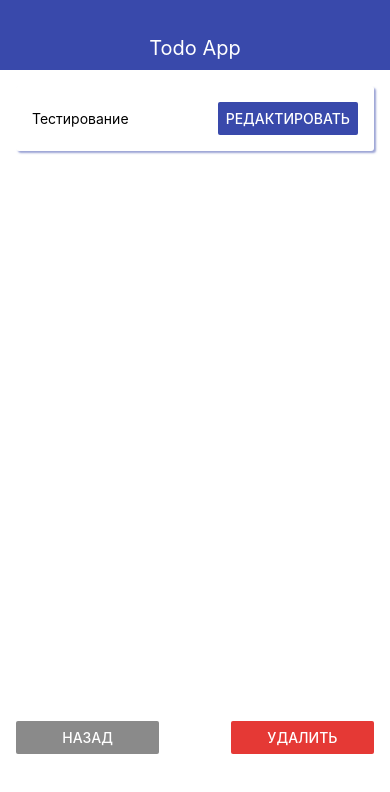
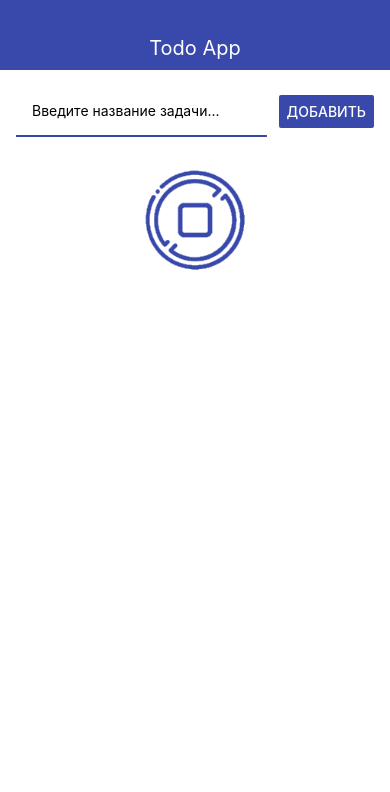
Before and after one commit to Neikan/RN.First, a React Native app: screen / in a window 390 px wide. Shown: the top 792 px of the page. Built offline with nearby package versions, Linux system fonts and the light colour scheme.

Commit message:
feat(App): refactor component

```diff
--- a/App.tsx
+++ b/App.tsx
@@ -7,13 +7,11 @@ import { TodoScreen } from '@/screens/TodoScreen'
 
 import { Nullable } from '@/types'
 import { ITodo } from '@/components/Todo/types'
+import { DefaultTheme } from '@/consts/theme'
 
 export default function App (): ReactElement {
-  const [todoId, setTodoId] = useState<Nullable<string>>('2')
-  const [todos, setTodos] = useState<ITodo[]>([
-    { id: '1', title: 'Разработка' },
-    { id: '2', title: 'Тестирование' }
-  ])
+  const [todoId, setTodoId] = useState<Nullable<string>>(null)
+  const [todos, setTodos] = useState<ITodo[]>([])
 
   const addTodo = (title: string): void => {
     setTodos((prev) => [
@@ -37,15 +35,15 @@ export default function App (): ReactElement {
       `Вы уверены, что хотите удалить ${todoTitle}?`,
       [
         {
-          text: 'Отмена',
-          style: 'cancel'
-        },
-        {
           text: 'Подтвердить',
           onPress: () => {
             setTodoId(null)
             setTodos((prev) => prev.filter((todo) => todo.id !== todoId))
           }
+        },
+        {
+          text: 'Отмена',
+          style: 'cancel',
         }
       ],
       { cancelable: true }
@@ -88,5 +86,8 @@ const styles = StyleSheet.create({
   screen: {
     height: 700,
     padding: 16
+  },
+  buttons: {
+    color: DefaultTheme.BRAND_500
   }
 })
```
